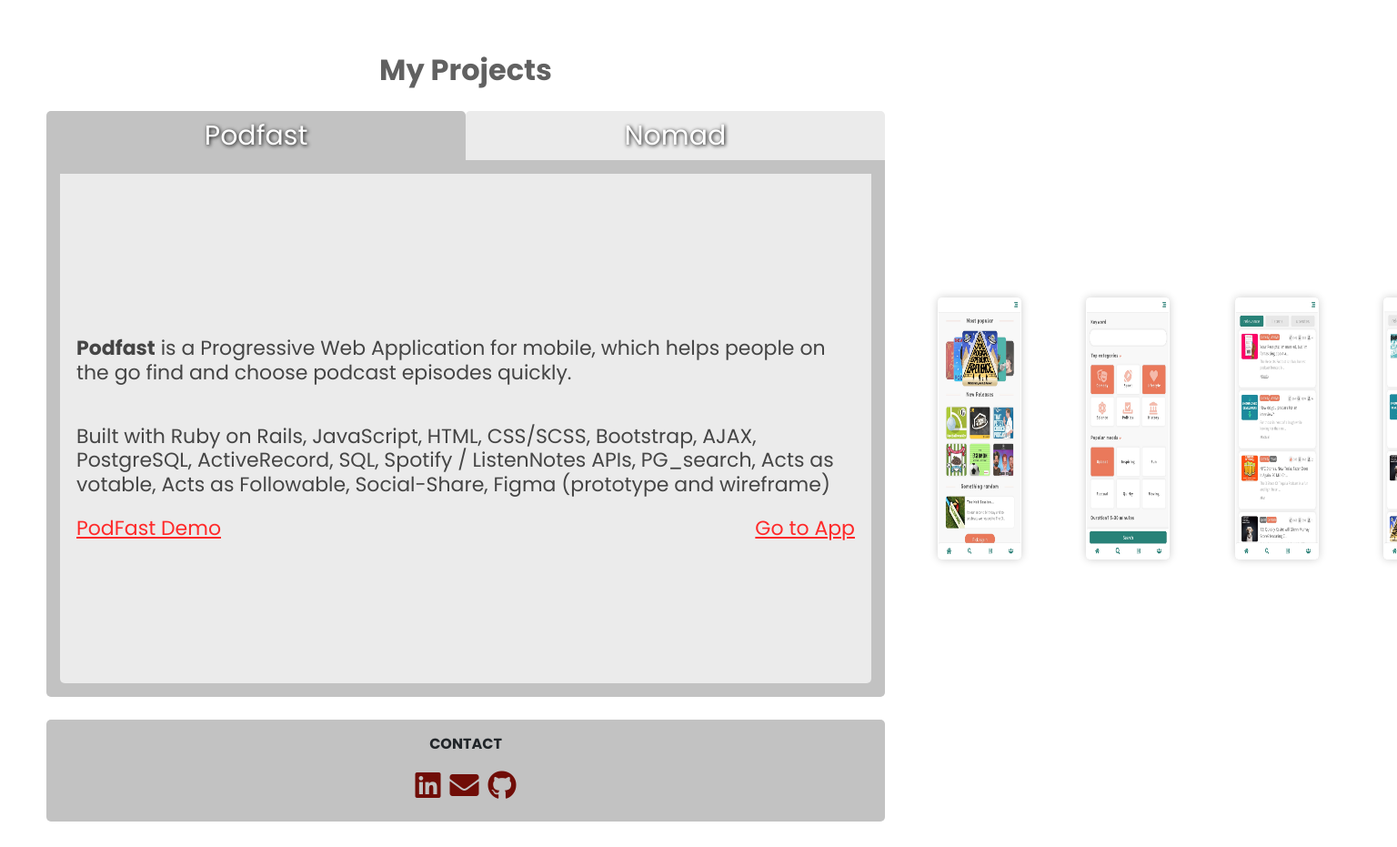
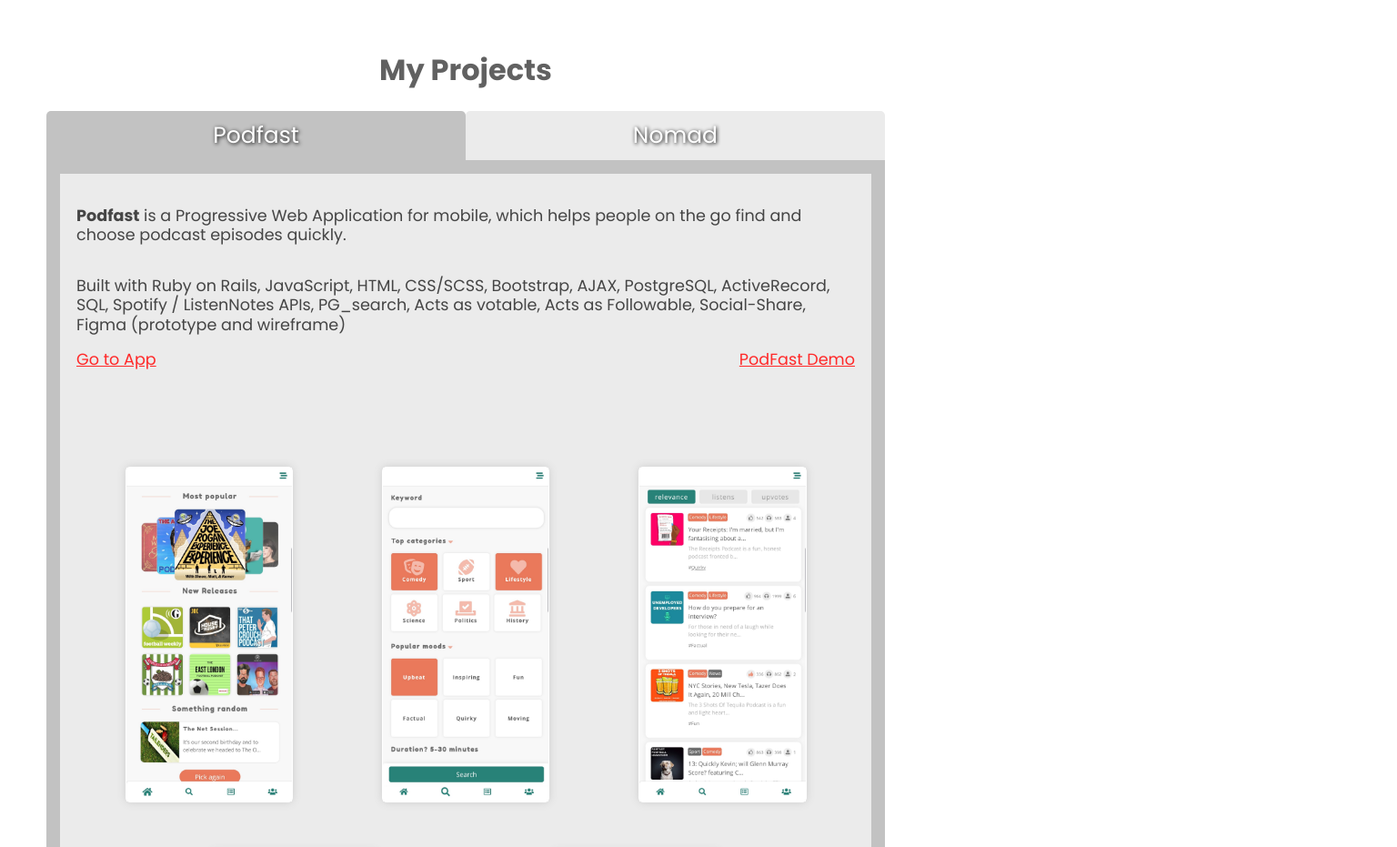
Before and after one commit to FreddieWarren/MyPortfolio, a plain HTML site: page index.html in a window 1024 px wide. Shown: the part 1820-2751 px from the top of the page at 91% size, 1536 px wide, since content can reach past the window. Drawn offline with nearby package versions, Linux system fonts and the light colour scheme.

Commit message:
adjusted bootstrap grid

```diff
--- a/css/components/about.css
+++ b/css/components/about.css
@@ -129,7 +129,7 @@
 }
 
 
-@media (max-width: 750px) {
+@media (max-width: 768px) {
   #about {
     padding-top: 30px;
   }
--- a/css/components/projects.css
+++ b/css/components/projects.css
@@ -256,6 +256,39 @@ button {
 }
 
 
+@media screen and (max-width: 1199px) and (min-width: 769px) {
+    button {
+    font-size: 25px;
+  }
+  .left-content {
+    width: 100%;
+    font-size: 80%;
+  }
+  .right-content {
+    padding: 7% 0 9%;
+    width: 100%;
+    display: flex;
+    justify-content: space-evenly;
+  }
+  .podfast-mobile-example {
+    height: 36vw;
+    width: 18vw;
+    margin: 3%;
+  }
+  .nomad-mobile-example {
+    height: 25vw;
+    width: 46vw;
+    max-width: 60vw;
+    margin: 2%;
+  }
+  .card-info {
+    font-size: 1.3vh;
+  }
+  .tab-content {
+    display: block;
+  }
+}
+
 @media screen and (min-width: 1500px) {
   .nomad-mobile-example {
     height: 13vw;
--- a/index.html
+++ b/index.html
@@ -125,8 +125,8 @@
                 <p><strong>Podfast</strong> is a Progressive Web Application for mobile, which helps people on the go find and choose podcast episodes quickly.</p>
                 <p>Built with Ruby on Rails, JavaScript, HTML, CSS/SCSS, Bootstrap, AJAX, PostgreSQL, ActiveRecord, SQL, Spotify / ListenNotes APIs, PG_search, Acts as votable, Acts as Followable, Social-Share, Figma (prototype and wireframe)</p>
                 <div class="podfast-link">
+                  <a class="link" href="http://podfast.me" target="_blank">Go to App</a>
                   <a class="link" href="https://youtu.be/uayJ4QoKlVw?t=1637" target="_blank"> PodFast Demo</a>
-                  <a class="link" href="http://podfast.me" target="_blank">Go to App</a>
                 </div>
               </div>
               <div class="col-md-12 col-xl-8 right-content project-examples">
--- a/javascript/intersection_observer.js
+++ b/javascript/intersection_observer.js
@@ -5,7 +5,7 @@ const sectionProject = document.querySelector(".project-container")
 
 const options = {
   root: null,     //it is the viewport
-  threshold: 0.2, // 0 => 1 scale
+  threshold: 0.3, // 0 => 1 scale
   // rootMargin: if you want set margins to the viewport, you can write is as css margin values
 };
 
```
